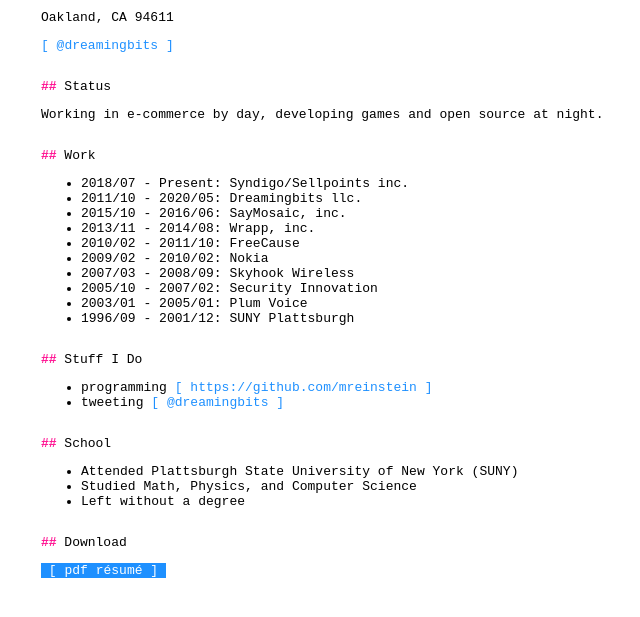
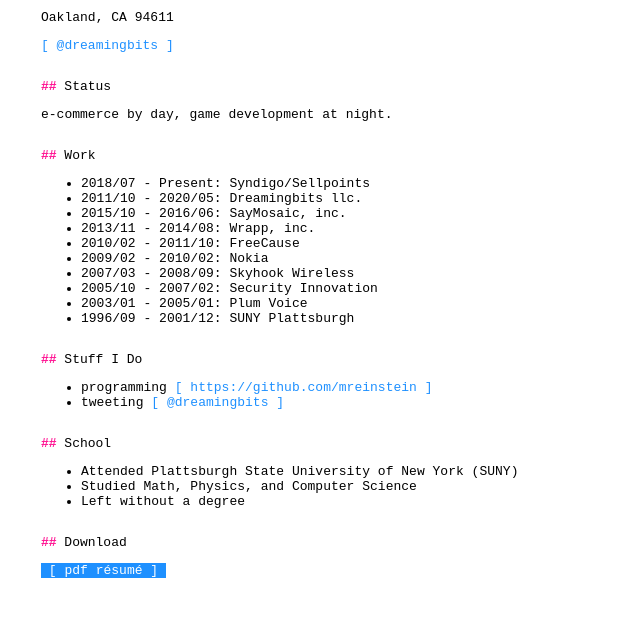
Before and after one commit to mreinstein/reinstein.me, a website: page index.html in a window 1280 px wide. Shown: the part 99-716 px from the top of the page, without its empty margins (290-930 px from the left). Drawn offline with Linux system fonts and the light colour scheme.

Commit message:
tweak readme

```diff
--- a/index.html
+++ b/index.html
@@ -98,11 +98,11 @@
   <p> <a href="https://twitter.com/dreamingbits"> [ @dreamingbits ] </a> </p>
 
   <h2 id="status">Status</h2>
-  <p>Working in e-commerce by day, developing games and open source at night.</p>
+  <p>e-commerce by day, game development at night.</p>
 
   <h2 id="work">Work</h2>
   <ul>
-    <li>2018/07 - Present: Syndigo/Sellpoints inc.</li>
+    <li>2018/07 - Present: Syndigo/Sellpoints</li>
     <li>2011/10 - 2020/05: Dreamingbits llc.</li>
     <li>2015/10 - 2016/06: SayMosaic, inc.</li>
     <li>2013/11 - 2014/08: Wrapp, inc.</li>
```
